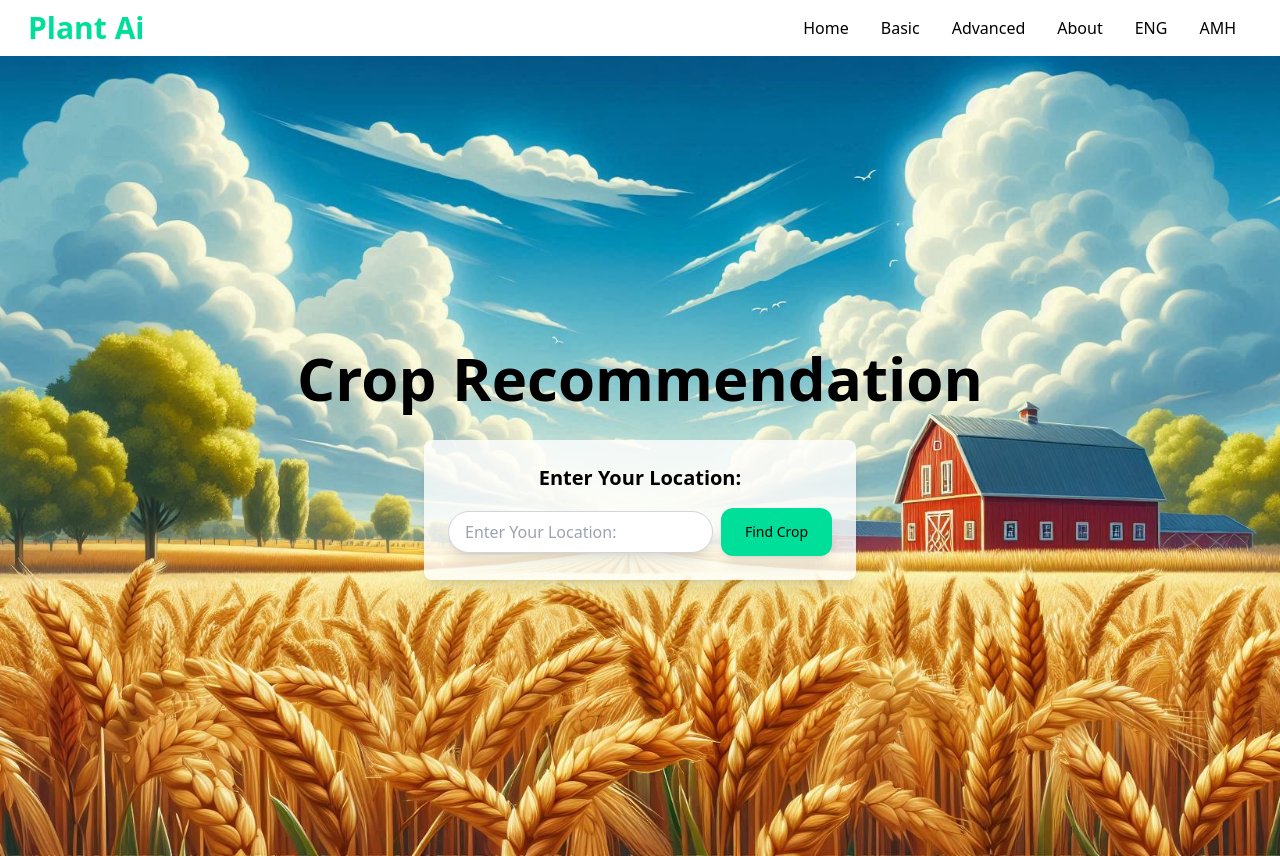
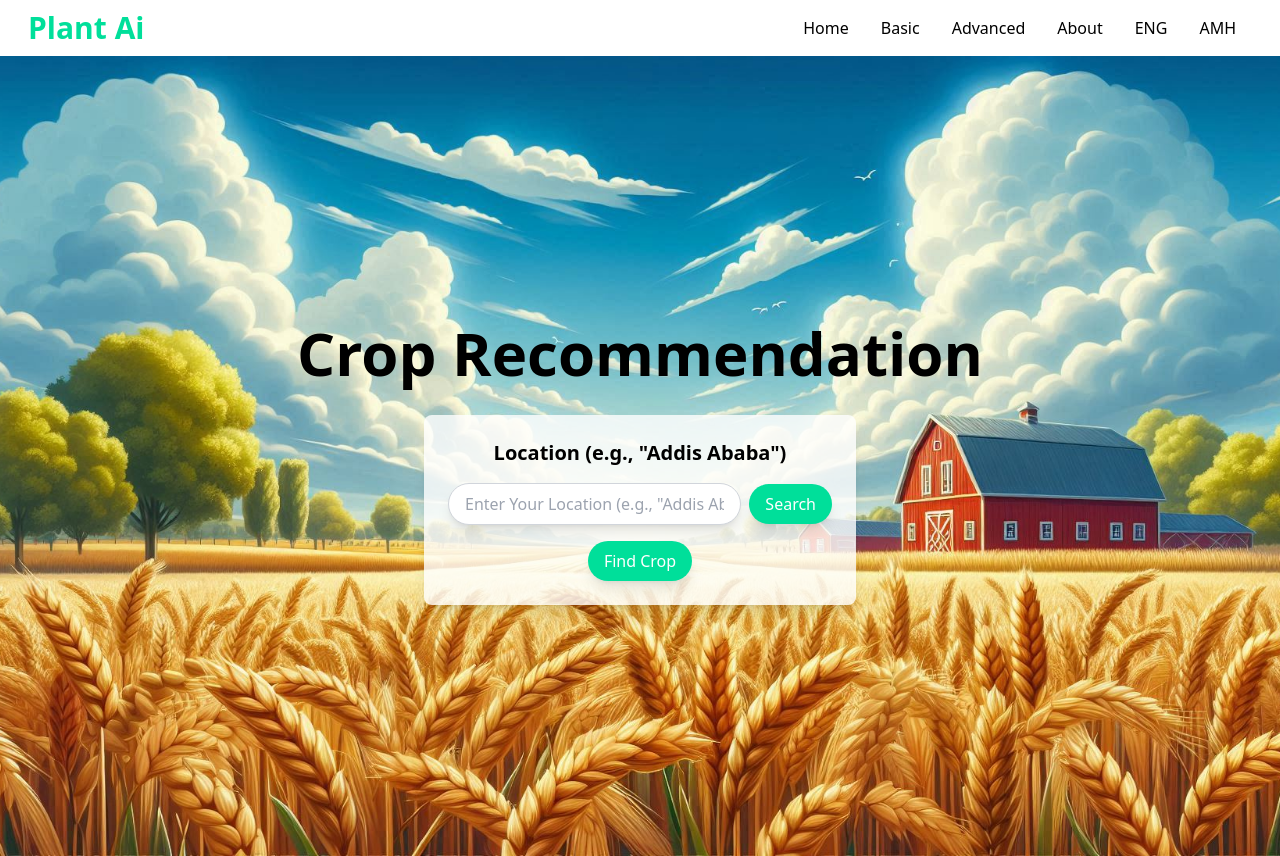
Before and after one commit to swprograming/plant-ai, a React (Create React App) app: page /basic in a window 1280 px wide. Built offline with nearby package versions, Linux system fonts and the light colour scheme.

Commit message:
last update

```diff
--- a/src/components/Basic.jsx
+++ b/src/components/Basic.jsx
@@ -6,64 +6,56 @@ import { useTranslation } from 'react-i18next';
 const Basic = () => {
   const { t, i18n } = useTranslation();
   const currentLanguage = i18n.language;
-  const [location, setLocation] = useState('');
+  const [locationInput, setLocationInput] = useState('');
+  const [selectedLocation, setSelectedLocation] = useState(null);
   const [result, setResult] = useState(null);
   const [locationError, setLocationError] = useState(null);
   const [locationsList, setLocationsList] = useState([]);
-  const [selectedLocation, setSelectedLocation] = useState(null);
   const [loadingLocation, setLoadingLocation] = useState(false);
   const [loadingGo, setLoadingGo] = useState(false);
 
   const handleInputChange = (e) => {
-    setLocation(e.target.value);
+    setLocationInput(e.target.value);
   };
 
-  const handleFindCrop = async () => {
-    if (!location) {
-      setLocationError('Please enter a location.');
-      return;
-    }
-
+  const handleSearchLocations = async () => {
     setLocationError(null);
     setLoadingLocation(true);
-    setSelectedLocation(null);
-    setResult(null);
     setLocationsList([]);
 
     try {
-      const response = await fetch(`https://backend-plant-ai.onrender.com/geocode?location=${location}`);
+      const response = await fetch(`https://backend-plant-ai.onrender.com/geocode?location=${encodeURIComponent(locationInput)}`);
       const data = await response.json();
 
-      if (data.length > 0) {
-        setLocationsList(data);
+      const validLocations = data.filter(loc => loc.display_name);
+
+      if (validLocations.length > 0) {
+        setLocationsList(validLocations);
       } else {
-        setLocationError('No locations found.');
+        setLocationError(t('No valid locations found.'));
       }
     } catch (error) {
-      setLocationError('Error fetching location data: ' + error.message);
+      setLocationError(t('Error fetching location data: {{error}}', { error: error.message }));
     } finally {
       setLoadingLocation(false);
     }
   };
 
-  const handleLocationSelect = (e) => {
-    const locationData = locationsList[e.target.value];
+  const handleLocationSelect = (locationData) => {
     setSelectedLocation(locationData);
+    setLocationInput(locationData.display_name); // Update input with selected location
+    setLocationsList([]); // Clear locations list
   };
 
-  const handleGoClick = () => {
-    if (selectedLocation) {
+  const handleFindCropPrediction = async () => {
+    if (!selectedLocation) {
+      setLocationError(t('Please select a location.'));
+      return;
+    }
+
     setLoadingGo(true);
-      fetchCropPrediction(selectedLocation);
-    } else {
-      setLocationError('Please select a location from the dropdown.');
-    }
-  };
-
-  const fetchCropPrediction = async (locationData) => {
-    setLocationError(null);
     try {
-      const payload = { location: locationData.name };
+      const payload = { location: selectedLocation.display_name };
 
       const response = await fetch('https://backend-plant-ai.onrender.com/predict_crop/basic', {
         method: 'POST',
@@ -80,7 +72,7 @@ const Basic = () => {
       const data = await response.json();
       setResult(data);
     } catch (error) {
-      setLocationError('Error fetching crop prediction: ' + error.message);
+      setLocationError(t('Error fetching crop prediction: {{error}}', { error: error.message }));
     } finally {
       setLoadingGo(false);
     }
@@ -96,23 +88,24 @@ const Basic = () => {
       <div className="flex flex-col md:flex-row justify-center items-center w-full max-w-4xl px-4">
         {/* Card for Location Input */}
         <div className="bg-white bg-opacity-80 p-6 rounded-lg shadow-lg m-2 w-full md:w-1/2">
-          <h2 className="text-xl font-bold mb-4 text-center">{t('Enter Your Location:')}</h2>
+          <h2 className="text-xl font-bold mb-4 text-center">{t('Location (e.g., "{{example}}")', { example: "Addis Ababa" })}</h2>
           <label className="text-black mb-2" htmlFor="location-input">{t('Location:')}</label>
-          <div className='flex flex-col md:flex-row justify-between items-center w-full'>
+          <div className='flex flex-col items-center w-full'>
+            <div className='flex flex-col md:flex-row justify-center items-center w-full'>
               <input
                 id="location-input"
                 type="text"
-              placeholder={t('Enter Your Location:')} // Placeholder translated
-              value={location}
+                placeholder={t('Enter Your Location (e.g., "{{example}}")', { example: "Addis Ababa" })}
+                value={locationInput}
                 onChange={handleInputChange}
-              className="border border-gray-300 rounded-full py-2 px-4 w-full md:w-80 shadow-lg focus:outline-none focus:ring-2 focus:ring-[#00df9a] transition duration-300"
+                className="border border-gray-300 rounded-full py-2 px-4 mb-2 md:mb-0 md:mr-2 w-full md:w-80 shadow-lg focus:outline-none focus:ring-2 focus:ring-[#00df9a] transition duration-300"
               />
               <button
-              onClick={handleFindCrop}
-              className="bg-[#00df9a] text-black rounded-xl h-12 w-full flex items-center justify-center mt-2 md:mt-0 shadow-lg hover:bg-[#00c78b] transition duration-300 md:ml-2"
+                onClick={handleSearchLocations}
+                className="bg-[#00df9a] text-white py-2 px-4 rounded-full shadow-lg hover:bg-[#00b883] transition duration-300 w-full md:w-auto"
                 disabled={loadingLocation}
               >
-              {loadingLocation ? 'Finding...' : <span className="text-sm">{t('Find Crop')}</span>}
+                {loadingLocation ? t('Searching...') : t('Search')}
               </button>
             </div>
 
@@ -120,37 +113,33 @@ const Basic = () => {
 
             {locationsList.length > 0 && (
               <div className="mt-4 w-full">
-              <label className="text-black mb-2" htmlFor="location-select">{t('Select a Location:')}</label>
-              <select
-                id="location-select"
-                onChange={handleLocationSelect}
-                className="border border-gray-300 rounded-full py-2 px-4 shadow-lg focus:outline-none focus:ring-2 focus:ring-[#00df9a] transition duration-300 w-full"
+                <ul className="border border-gray-300 rounded-lg shadow-lg">
+                  {locationsList.map((loc, index) => (
+                    <li
+                      key={index}
+                      onClick={() => handleLocationSelect(loc)}
+                      className="cursor-pointer p-2 hover:bg-[#00df9a] hover:text-white"
                     >
-                <option value="">-- {t('Select a location')} --</option>
-                {locationsList.map((loc, index) => (
-                  <option key={index} value={index}>
-                    {loc.name} ({loc.country_code})
-                  </option>
+                      {loc.display_name}
+                    </li>
                   ))}
-              </select>
+                </ul>
+              </div>
+            )}
 
-              {selectedLocation && (
             <button
-                  onClick={handleGoClick}
-                  className="bg-[#00df9a] text-black rounded-xl h-12 w-full flex items-center justify-center mt-4 shadow-lg hover:bg-[#00c78b] transition duration-300"
+              onClick={handleFindCropPrediction}
+              className="mt-4 bg-[#00df9a] text-white py-2 px-4 rounded-full shadow-lg hover:bg-[#00b883] transition duration-300 w-full md:w-auto"
               disabled={loadingGo}
             >
-                  {loadingGo ? 'Loading...' : <span className="text-sm">{t('Go')}</span>}
+              {loadingGo ? t('Finding Crop...') : t('Find Crop')}
             </button>
-              )}
-            </div>
-          )}
 
             {result && (
               <div className="mt-4 flex flex-col p-4 bg-white bg-opacity-80 rounded-lg shadow-md w-full">
                 <h2 className="text-lg font-bold text-center">{t('Prediction Result:')}</h2>
                 <p className="text-center">
-                {t('Location')}: <span className="font-semibold">{result.Location} ({result.CountryCode || 'N/A'})</span>
+                  {t('Location')}: <span className="font-semibold">{result.Location}</span>
                 </p>
                 <p className="text-center">{t('Temperature')}: <span className="font-semibold">{result['Temperature (°C)']}</span></p>
                 <p className="text-center">{t('Humidity')}: <span className="font-semibold">{result['Humidity (%)']}</span></p>
@@ -171,6 +160,7 @@ const Basic = () => {
           </div>
         </div>
       </div>
+    </div>
   );
 };
 
--- a/src/locales/amh/translation.json
+++ b/src/locales/amh/translation.json
@@ -3,8 +3,13 @@
     "Enter Your Location:": "አካባቢዎን ያስገቡ፡-",
     "Location": "ቦታ",
     "Find Crop": "ሰብልን ይፈልጉ",
-    "Select a Location:": "አካባቢ ይምረጡ፡",
-    "Go": "ይቀጥሉ",
+    "Finding Crop...": "ሰብል እየፈለገ",
+    "Location (e.g., \"{{example}}\")": "ቦታ/አካባቢ (ለምሳሌ., \"{{example}}\")",
+    "Enter Your Location (e.g., \"{{example}}\")": "አካባቢዎን ያስገቡ (ለምሳሌ., \"{{example}}\")",
+    "No valid locations found.": "ምንም የሚሰራ ቦታዎች አልተገኙም።.",
+    "Please select a location.": "እባክዎ ቦታ ይምረጡ.",
+    "Error fetching location data: {{error}}": "የአካባቢ ውሂብ ማምጣት ላይ ስህተት አለ: {{error}}",
+    "Error fetching crop prediction: {{error}}": "የሰብል ትንበያ ማምጣት ላይ ስህተት አለ: {{error}}",
     "Prediction Result:": "ትንበያ ውጤት፡",
     "Temperature": "ሙቀት",
     "Humidity": "እርጥበት",
@@ -17,6 +22,8 @@
     "home": "መነሻ",
     "basic": "መሠረታዊ",
     "advanced": "ውስጣዊ",
+    "Search": "ፈልግ",
+    "Searching...": "እየፈለገ",
     "about": "ስለኛ ",
     "abt": "ስለ እኛ",
     "plant": "ይትከሉ ",
```
Lines whose indentation alone changed are shown as unchanged.
